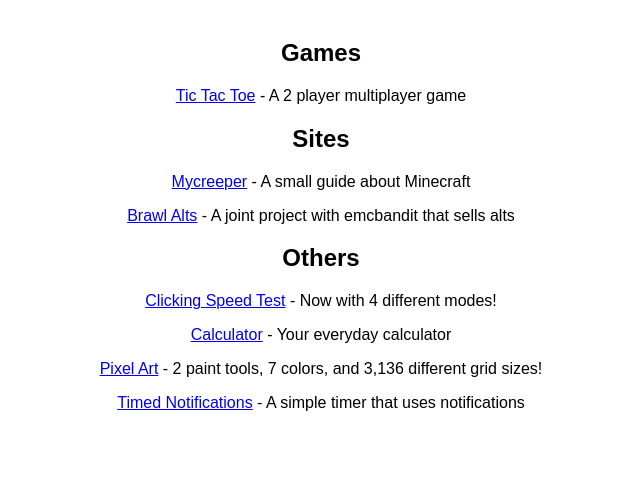
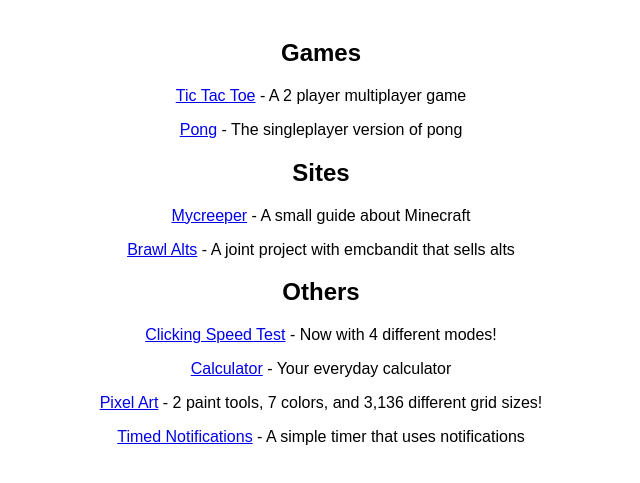
Before and after one commit to 512DuncanL/512duncanl.github.com, a plain HTML site: page index.html in a window 1280 px wide. Shown: the part 123-606 px from the top of the page, without its empty margins (319-959 px from the left). Drawn offline with Linux system fonts and the light colour scheme.

Commit message:
Update index.html

```diff
--- a/index.html
+++ b/index.html
@@ -26,6 +26,7 @@
     <br>
     <h2>Games</h2>
     <p><a href="tic-tac-toe.html">Tic Tac Toe</a> - A 2 player multiplayer game</p>
+    <p><a href="pong.html">Pong</a> - The singleplayer version of pong</p>
     <h2>Sites</h2>
     <p><a href="https://mycreeper.site">Mycreeper</a> - A small guide about Minecraft</p>
     <p><a href="https://brawlalts.store">Brawl Alts</a> - A joint project with emcbandit that sells alts</p>
```
